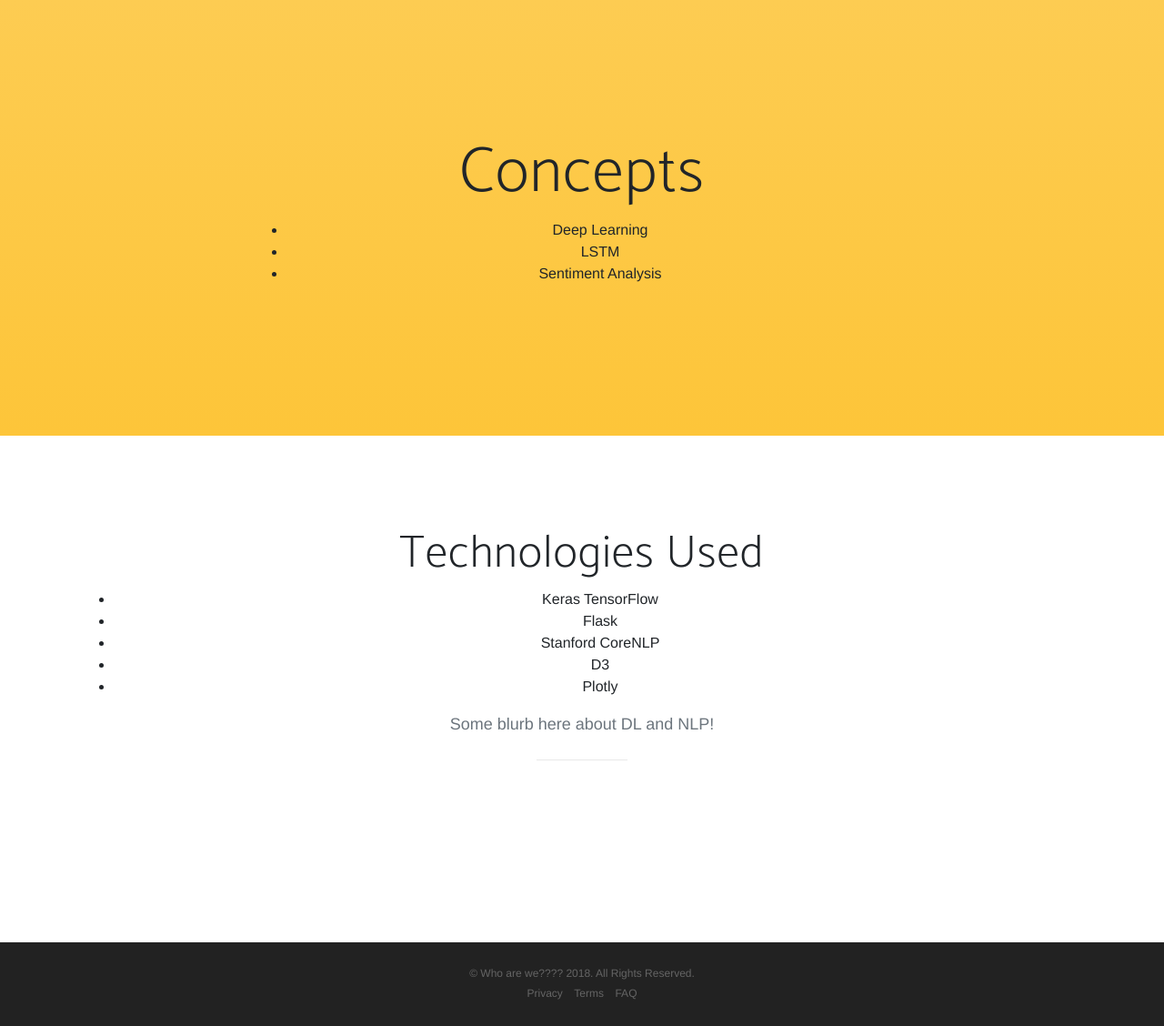
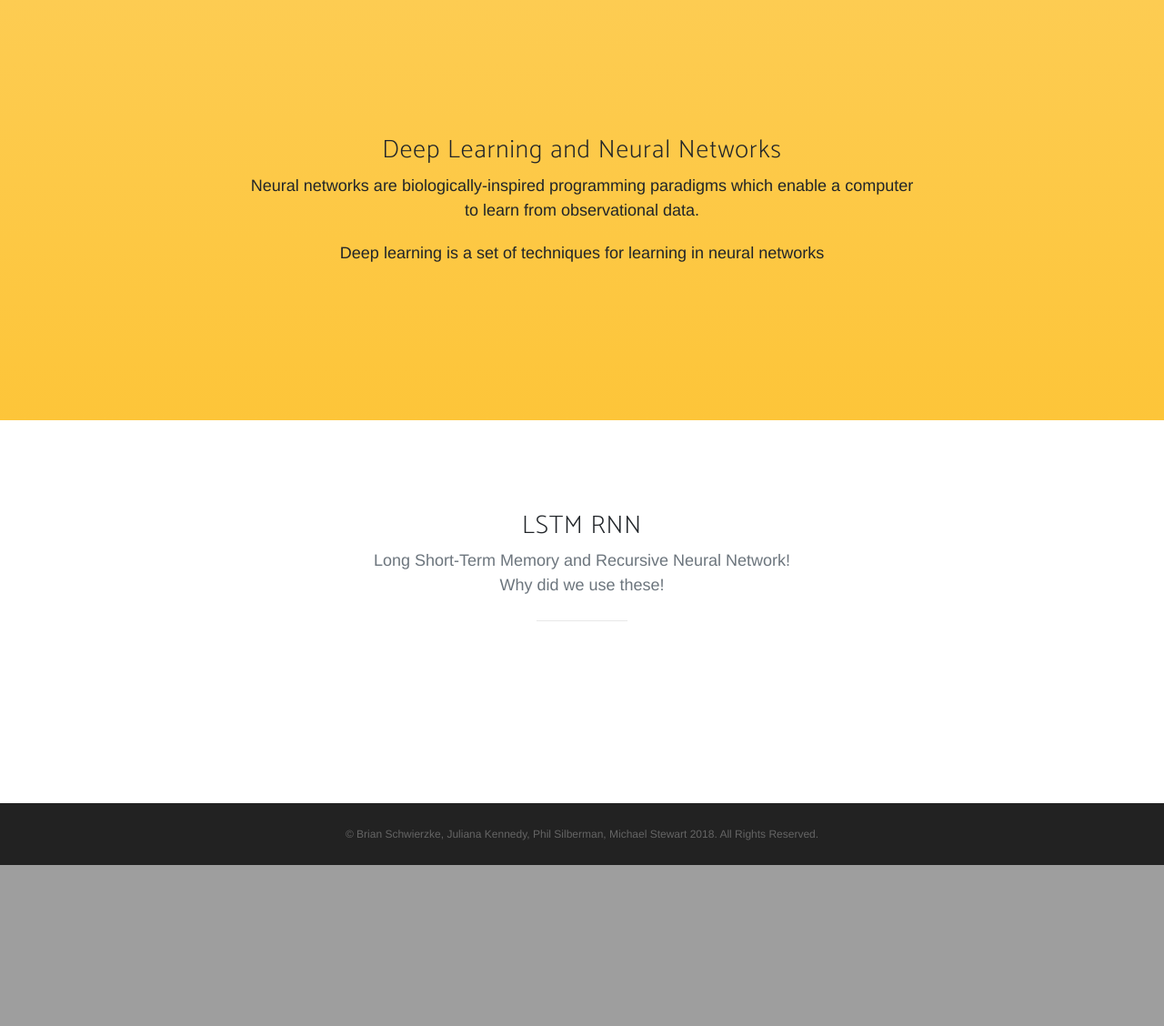
Before and after one commit to jkennedy74/DLSA, a Flask app: page / in a window 1280 px wide. Shown: the part 801-1929 px from the top of the page at 91% size. After the commit the page ends 1752 px from the top, so only its background shows below. Run offline with Flask 2, Linux system fonts and the light colour scheme; some libraries are stand-ins or nearby versions; some web fonts are replaced.

Commit message:
index and app changes

```diff
--- a/Templates/index.html
+++ b/Templates/index.html
@@ -31,7 +31,7 @@
     <!-- Navigation -->
     <nav class="navbar navbar-expand-lg navbar-light fixed-top" id="mainNav">
       <div class="container">
-        <a class="navbar-brand js-scroll-trigger" href="#page-top">OTP Needs a Name</a>
+        <a class="navbar-brand js-scroll-trigger" href="#page-top">Deep Learning and Sentiment Analysis</a>
         <button class="navbar-toggler navbar-toggler-right" type="button" data-toggle="collapse" data-target="#navbarResponsive" aria-controls="navbarResponsive" aria-expanded="false" aria-label="Toggle navigation">
           Menu
           <i class="fas fa-bars"></i>
@@ -39,84 +39,135 @@
         <div class="collapse navbar-collapse" id="navbarResponsive">
           <ul class="navbar-nav ml-auto">
             <li class="nav-item">
-              <a class="nav-link js-scroll-trigger" href="#content">Project Description</a>
+              <a class="nav-link js-scroll-trigger" href="#project">Project Description</a>
             </li>
             <li class="nav-item">
-              <a class="nav-link js-scroll-trigger" href="#modelslist">Models</a>
+              <a class="nav-link js-scroll-trigger" href="#concepts">Deep Learning</a>
             </li>
             <li class="nav-item">
-              <a class="nav-link js-scroll-trigger" href="#technologies">Acknowledgements</a>
+              <a class="nav-link js-scroll-trigger" href="#models">Pretrained Models</a>
             </li>
           </ul>
         </div>
       </div>
     </nav>
 
-    <header class="masthead" id = "content">
+    <header class="masthead" id = "project">
       <div class="container h-100">
         <div class="row h-100">
           <div class="col-lg-7 my-auto">
             <div class="header-content mx-auto">
-              <h1 class="mb-5">Can a Machine Learn Sentiment?</h1>
+              <h2 class="mb-5">Can a Machine Learn Sentiment?</h2>
               <p></p>
             </div>
           </div>
           <div class="col-lg-5 my-auto">
-          <div class="custom-file">
-  <input type="file" class="custom-file-input" id="LoadFile">
-  <label class="custom-file-label" for="customFile">Choose file</label>
+<fieldset>
+
+  <div class="form-group">
+    <div class="input-group mb-3">
+      <div class="custom-file">
+        <input type="file" class="custom-file-input" id="file">
+        <label class="custom-file-label" for="file">Upload Seed File</label>
+      </div>
+      <div class="input-group-append">
+        <span class="input-group-text" id="">Upload</span>
+      </div>
+    </div>
+  </div>
+
+  <div class="form-group">
+    <div class="custom-control custom-radio">
+      <input type="radio" id="hgwells" name="customRadio" class="custom-control-input" checked="">
+      <label class="custom-control-label" for="hgwells">HG Wells</label>
+    </div>
+    <div class="custom-control custom-radio">
+      <input type="radio" id="trump" name="customRadio" class="custom-control-input">
+      <label class="custom-control-label" for="trump">POTUS</label>
+    </div>
+    <div class="custom-control custom-radio">
+      <input type="radio" id="homer" name="customRadio" class="custom-control-input">
+      <label class="custom-control-label" for="homer">Homer</label>
+    </div>
+  </div>
+</fieldset>
+
+
+
+
 </div>
          </div>
         </div>
       </div>
     </header>
 
-    <section class="download bg-primary text-center" id="content">
+    <section class="download bg-primary text-center" id="concepts">
       <div class="container">
         <div class="row">
           <div class="col-md-8 mx-auto">
-            <h2 class="section-heading">Concepts</h2>
-                      <ul>
-          <li>Deep Learning</li>
-          <li>LSTM</li>
-          <li>Sentiment Analysis</li>
-          </ul>
-          </div>
+          <h3>Deep Learning and Neural Networks</h3>
+          <p>Neural networks are biologically-inspired programming paradigms which enable a computer to learn from observational data.</p>
+          <p>Deep learning is a set of techniques for learning in neural networks</p>
+                      </div>
         </div>
       </div>
     </section>
 
-    <section class="features" id="technologies">
+    <section class="features" id="models">
       <div class="container">
         <div class="section-heading text-center">
-          <h2>Technologies Used</h2>
-                    <ul>
-          <li>Keras TensorFlow</li>
-          <li>Flask</li>
-          <li>Stanford CoreNLP</li>
-          <li>D3</li>
-          <li>Plotly</li>
-          </ul>
-          <p class="text-muted">Some blurb here about DL and  NLP!</p>
+        <h3>LSTM RNN</h3>
+          <p class="text-muted">Long Short-Term Memory and Recursive Neural Network!</p>
+          <p class="text-muted">Why did we use these!</p>
+
+
           <hr>
         </div>
        </div>
     </section>
 
+     <nav class="navbar navbar-expand-lg navbar-light fixed-bottom">
+    <a class="navbar-brand" href="#">Resources</a>
+
+    <div class="collapse navbar-collapse" id="navbarColor03">
+      <ul class="navbar-nav mr-auto">
+        <li class="nav-item">
+          <a class="nav-link" href="https://github.com/jkennedy74/DLSA">Project Repository</a>
+        </li>
+      </ul>
+      <div class="btn-group dropup">
+        <button type="button" class="btn btn-link dropdown-toggle" data-toggle="dropdown" aria-haspopup="true" aria-expanded="false">
+          JS and Python Libraries
+        </button>
+        <div class="dropdown-menu">
+          <div class="dropdown-item-text text-dark">JavaScript</div>
+          <div class="dropdown-divider"></div>
+          <div class="dropdown-item-text text-dark">Python</div>
+          <a class="dropdown-item" href="https://keras.io/" target="blank">Keras</a>
+          <a class="dropdown-item" href="https://stanfordnlp.github.io/CoreNLP/api.html" target="blank">Stanford CoreNLP</a>
+          <a class="dropdown-item" href="https://flask-mysqldb.readthedocs.io/en/latest/" target="blank">Flask-MySQLdb</a>
+          <a class="dropdown-item" href="https://github.com/bear/python-twitter" target="blank">Python-Twitter</a>
+        </div>
+      </div>
+
+      <div class="btn-group dropup">
+        <button type="button" class="btn btn-link dropdown-toggle" data-toggle="dropdown" aria-haspopup="true" aria-expanded="false">
+          Data Sources
+        </button>
+        <div class="dropdown-menu">
+          <a class="dropdown-item" href="http://twitter.com" target="blank">Twitter</a>
+          <a class="dropdown-item" href="https://www.gutenberg.org/" target="blank">Project Gutenburg</a>
+        </div>
+      </div>
+
+
+    </div>
+  </nav>
+
+
        <footer>
       <div class="container">
-        <p>&copy; Who are we???? 2018. All Rights Reserved.</p>
-        <ul class="list-inline">
-          <li class="list-inline-item">
-            <a href="#">Privacy</a>
-          </li>
-          <li class="list-inline-item">
-            <a href="#">Terms</a>
-          </li>
-          <li class="list-inline-item">
-            <a href="#">FAQ</a>
-          </li>
-        </ul>
+        <p>&copy; Brian Schwierzke, Juliana Kennedy, Phil Silberman, Michael Stewart 2018. All Rights Reserved.</p>
       </div>
     </footer>
 
--- a/app.py
+++ b/app.py
@@ -20,21 +20,22 @@ def index():
     """Return the homepage."""
     return render_template("index.html")
 
-# @app.route('/', methods=['GET', 'POST'])
-# def upload_file():
-#     data = {"success": False}
-#     if request.method == 'POST':
-#         if request.files.get('file'):
-#             # read the file
-#             file = request.files['file']
 
-#             # read the filename
-#             filename = file.filename
+@app.route('/', methods=['GET', 'POST'])
+def upload_file():
+    data = {"success": False}
+    if request.method == 'POST':
+        if request.files.get('file'):
+            # read the file
+            file = request.files['file']
 
-#             # create a path to the uploads folder
-#             filepath = os.path.join(app.config['UPLOAD_FOLDER'], filename)
+            # read the filename
+            filename = file.filename
 
-#             file.save(filepath)
+            # create a path to the uploads folder
+            filepath = os.path.join(app.config['UPLOAD_FOLDER'], filename)
+
+            file.save(filepath)
 
 
 if __name__ == "__main__":
```
